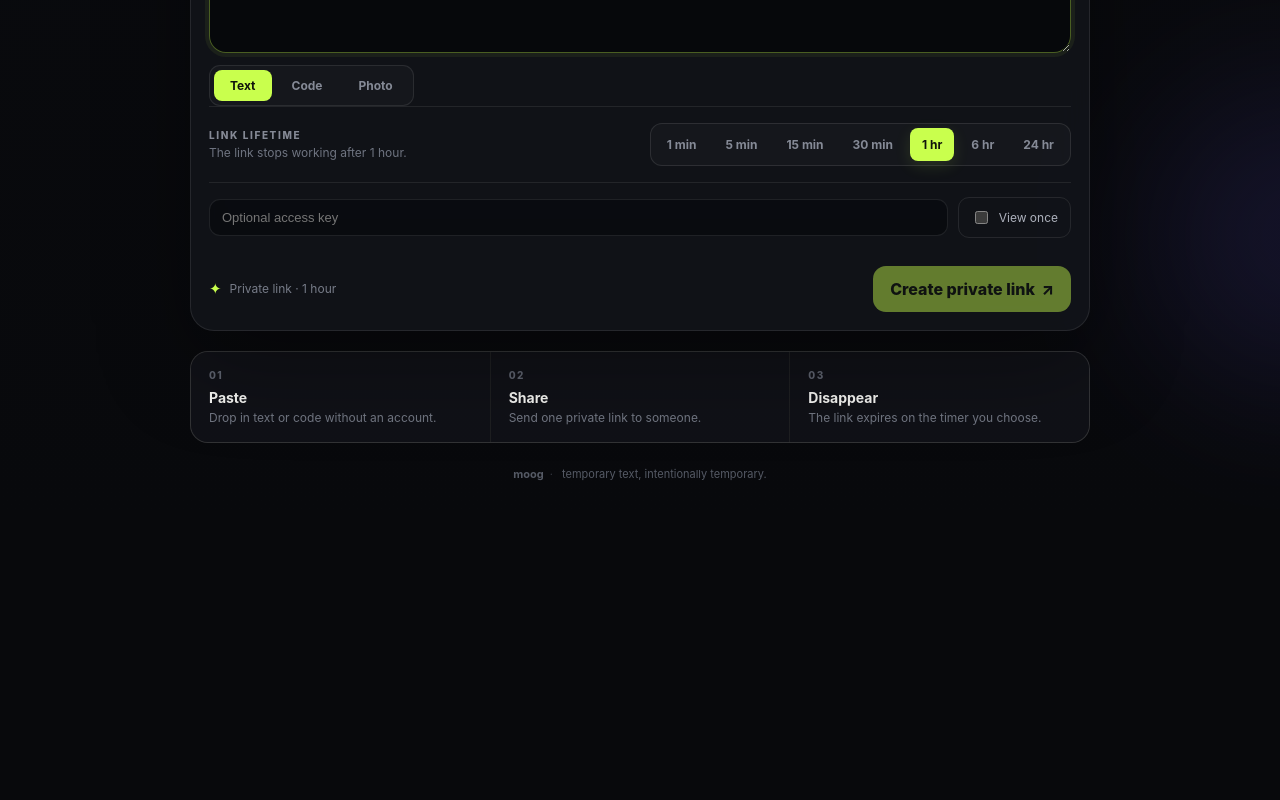
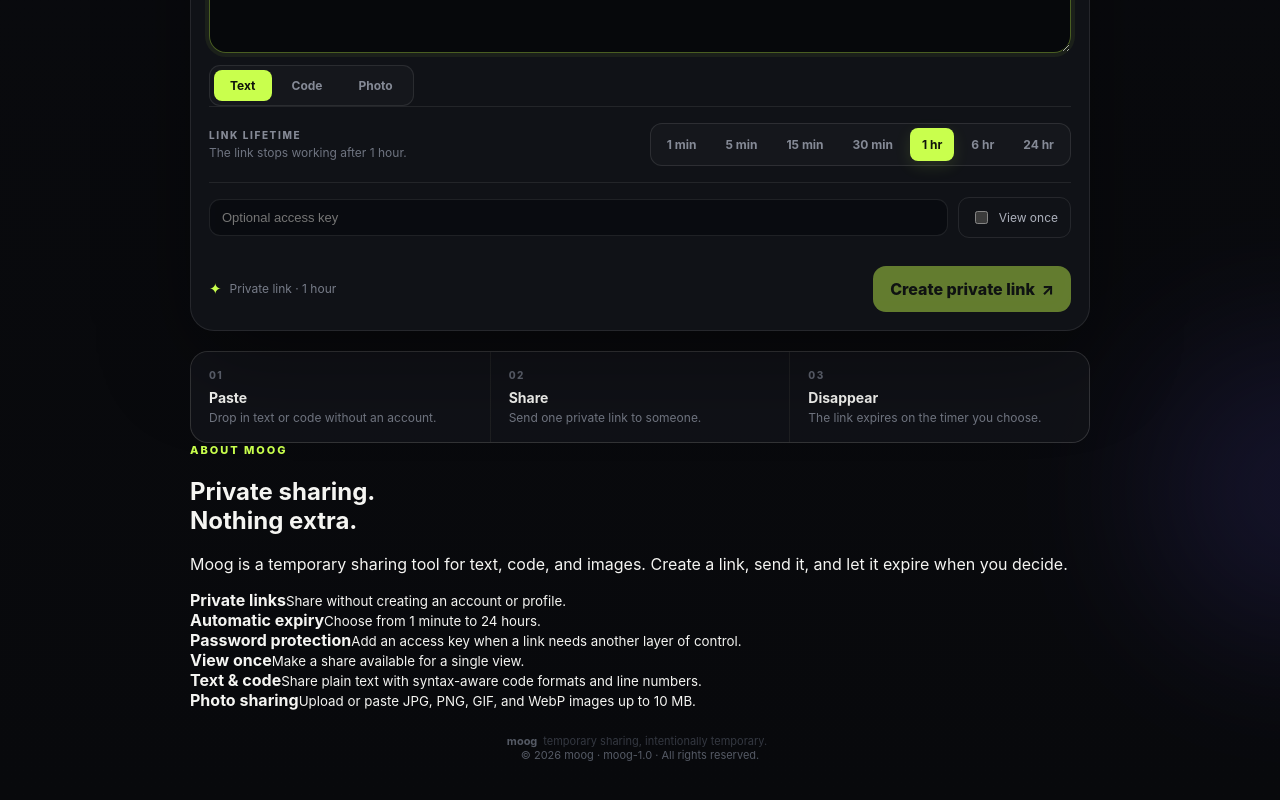
Before and after one commit to addulasaikiran-ops/Moog-1.0, a Next.js app: page / in a window 1280 px wide. Shown: the part 818-1618 px from the top of the page. Before the commit the page ends 1339 px from the top, so only its background shows below. Built offline with nearby package versions, Linux system fonts and the light colour scheme.

Commit message:
Add Moog about section and legal footer

```diff
--- a/app/page.tsx
+++ b/app/page.tsx
@@ -270,7 +270,26 @@ export default function HomePage() {
           </div>
         </section>
 
-        <footer><strong>moog</strong><span>·</span> temporary text, intentionally temporary.</footer>
+        <section className="aboutMoog" aria-labelledby="about-moog-title">
+          <div className="aboutIntro">
+            <div className="eyebrow">ABOUT MOOG</div>
+            <h2 id="about-moog-title">Private sharing.<br /><span>Nothing extra.</span></h2>
+            <p>Moog is a temporary sharing tool for text, code, and images. Create a link, send it, and let it expire when you decide.</p>
+          </div>
+          <div className="aboutGrid">
+            <div><strong>Private links</strong><small>Share without creating an account or profile.</small></div>
+            <div><strong>Automatic expiry</strong><small>Choose from 1 minute to 24 hours.</small></div>
+            <div><strong>Password protection</strong><small>Add an access key when a link needs another layer of control.</small></div>
+            <div><strong>View once</strong><small>Make a share available for a single view.</small></div>
+            <div><strong>Text & code</strong><small>Share plain text with syntax-aware code formats and line numbers.</small></div>
+            <div><strong>Photo sharing</strong><small>Upload or paste JPG, PNG, GIF, and WebP images up to 10 MB.</small></div>
+          </div>
+        </section>
+
+        <footer className="siteFooter">
+          <div className="footerBrand"><strong>moog</strong><span>temporary sharing, intentionally temporary.</span></div>
+          <div className="footerLegal">© 2026 moog · moog-1.0 · All rights reserved.</div>
+        </footer>
       </div>
     </main>
   );
```
